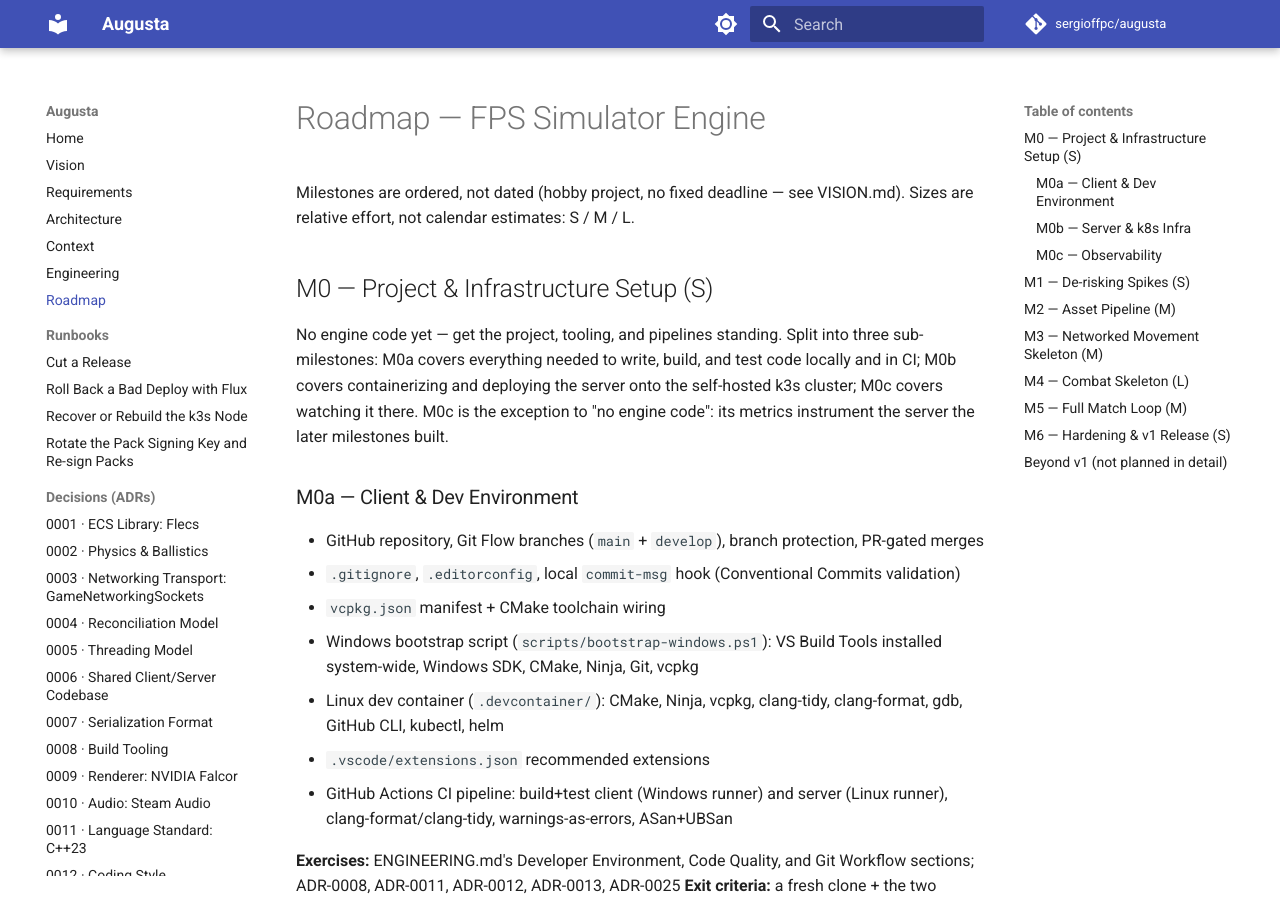
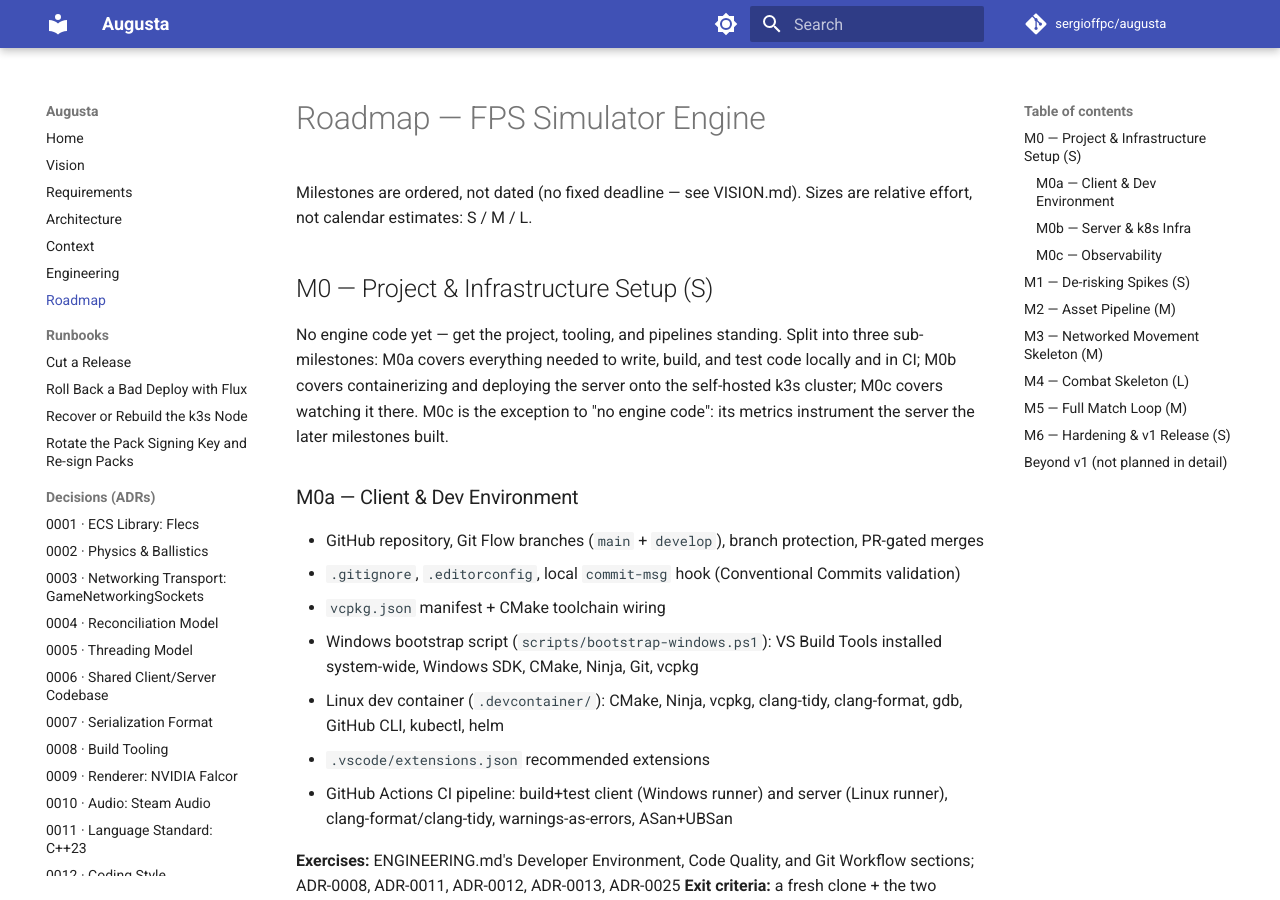
Before and after one commit to sergioffpc/augusta, an MkDocs documentation site: the page built from docs/ROADMAP.md, in a window 1280 px wide and 900 px high. Built offline with MkDocs 1.6.1 and Material for MkDocs 9.7.7, drawn with Linux system fonts in a browser that asks for light colours; comment, search, counter and statistics services are not loaded; some of the changed text lies outside the part shown.

Commit message:
docs: drop v1-scoped and hobby wording, and describe connections as encrypted
Remove "hobby project", the v1 scoping of the business context, the quality
goals and the threading, and the Falcor and learning asides from the
architecture's introduction. GameNetworkingSockets encrypts every connection by
default (AES-GCM-256, Curve25519 key exchange) and nothing disables it, so the
architecture and roadmap now say connections are encrypted but unauthenticated,
and name peer authentication as the gap before any non-trusted deployment.

Co-Authored-By: Claude Opus 5.5 <noreply@anthropic.com>

```diff
--- a/docs/ROADMAP.md
+++ b/docs/ROADMAP.md
@@ -1,7 +1,7 @@
 # Roadmap — FPS Simulator Engine
 
-Milestones are ordered, not dated (hobby project, no fixed deadline — see
-VISION.md). Sizes are relative effort, not calendar estimates: S / M / L.
+Milestones are ordered, not dated (no fixed deadline — see VISION.md). Sizes are
+relative effort, not calendar estimates: S / M / L.
 
 ## M0 — Project & Infrastructure Setup (S)
 
--- a/docs/VISION.md
+++ b/docs/VISION.md
@@ -38,5 +38,4 @@ hit location (no regenerating health).
 ---
 
 _Inspiration: id Tech / Quake-era engines (realistic scope for a solo
-developer)._ _Timeline: hobby project, no fixed deadline, progress by
-milestones._
+developer)._ _Timeline: no fixed deadline, progress by milestones._
```
Also changed, not shown: other parts of docs/ROADMAP.md (+3 -1 lines), CONTRIBUTING.md (+2 -2 lines), docs/ARCHITECTURE.md (+16 -15 lines), docs/adr/0028-audio-output.md (+2 -2 lines).
